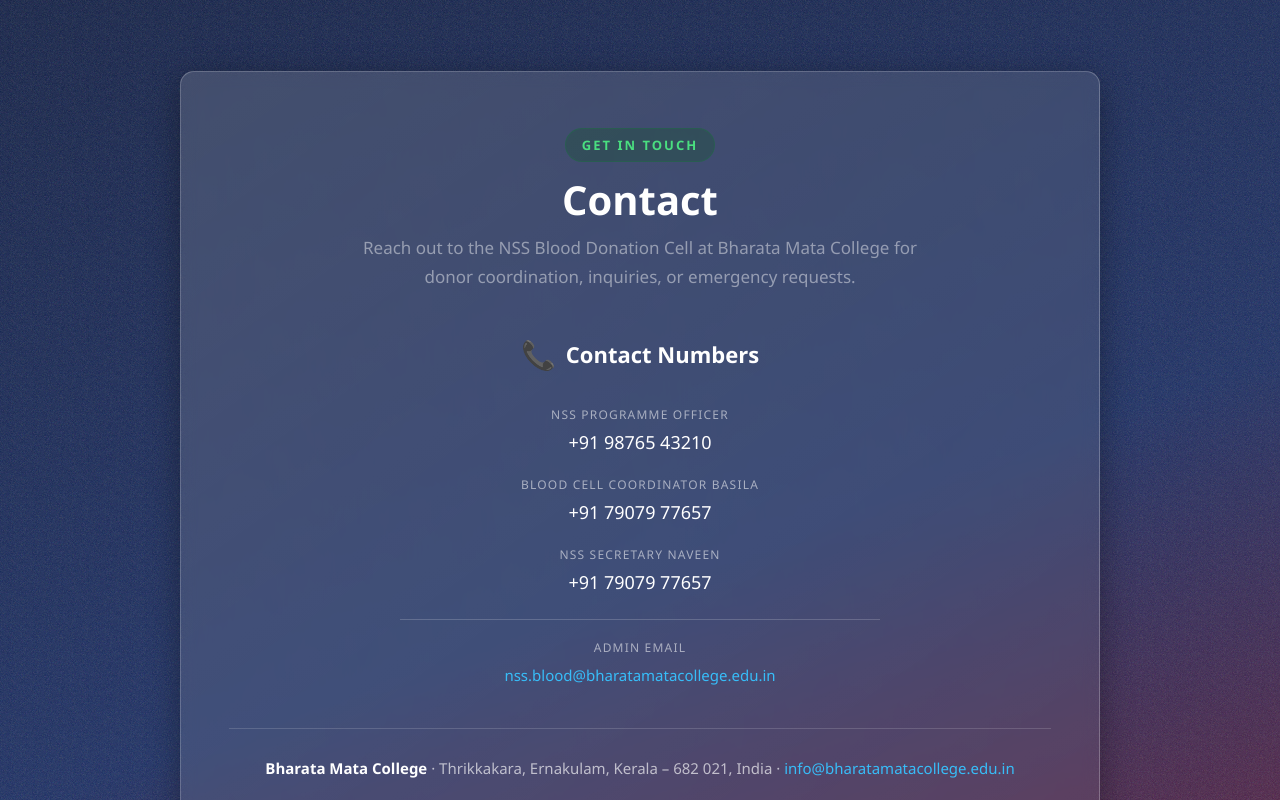
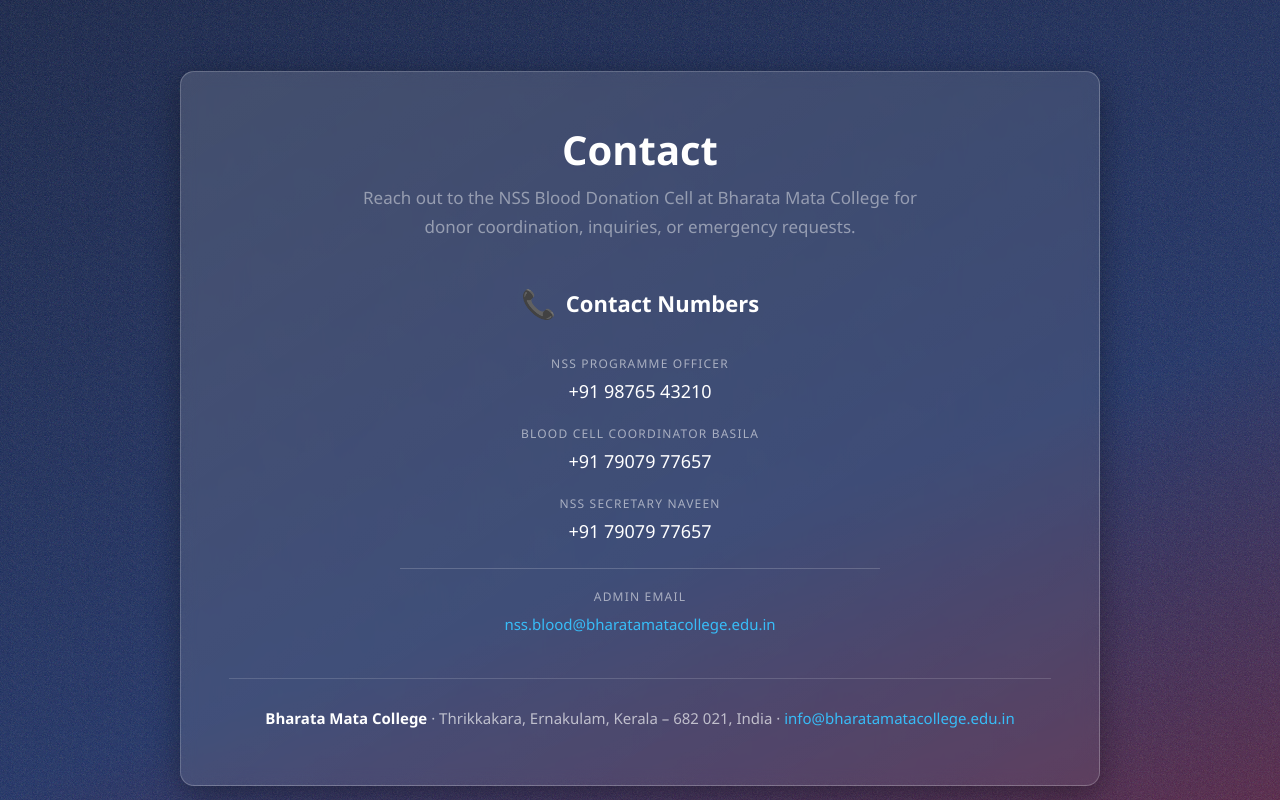
Before and after one commit to mathew-seby/blood_donation_portal, a plain HTML site: page index.html in a window 1280 px wide. Shown: the part 3260-4060 px from the top of the page. Drawn offline with Linux system fonts and the light colour scheme.

Commit message:
fixed bugs

```diff
--- a/index.html
+++ b/index.html
@@ -334,7 +334,7 @@
     <div class="section-wrap section-wrap--wide">
       <div class="contact-box">
         <div class="contact-box__header">
-          <span class="footer__badge">Get In Touch</span>
+
           <h2 class="section-title">Contact</h2>
           <p class="section-desc section-desc--sm">
             Reach out to the NSS Blood Donation Cell at Bharata Mata College for donor
```
